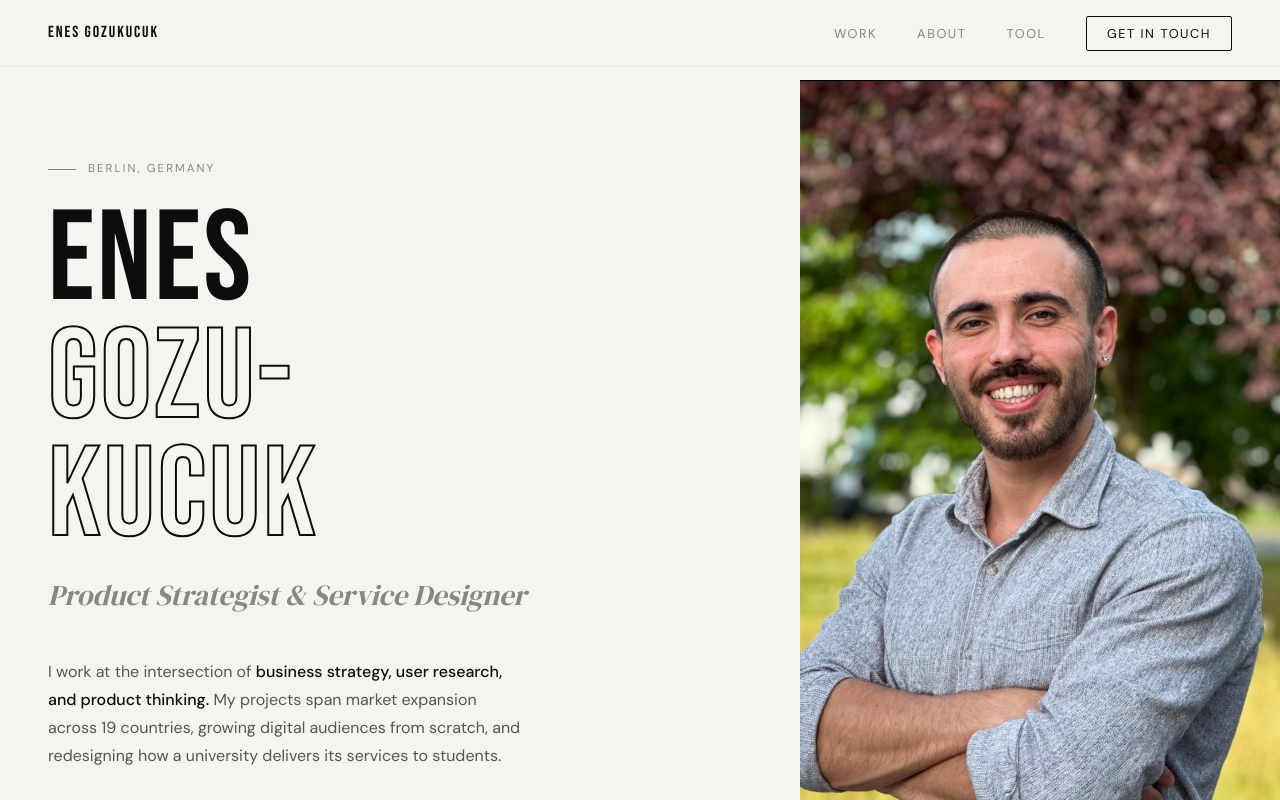
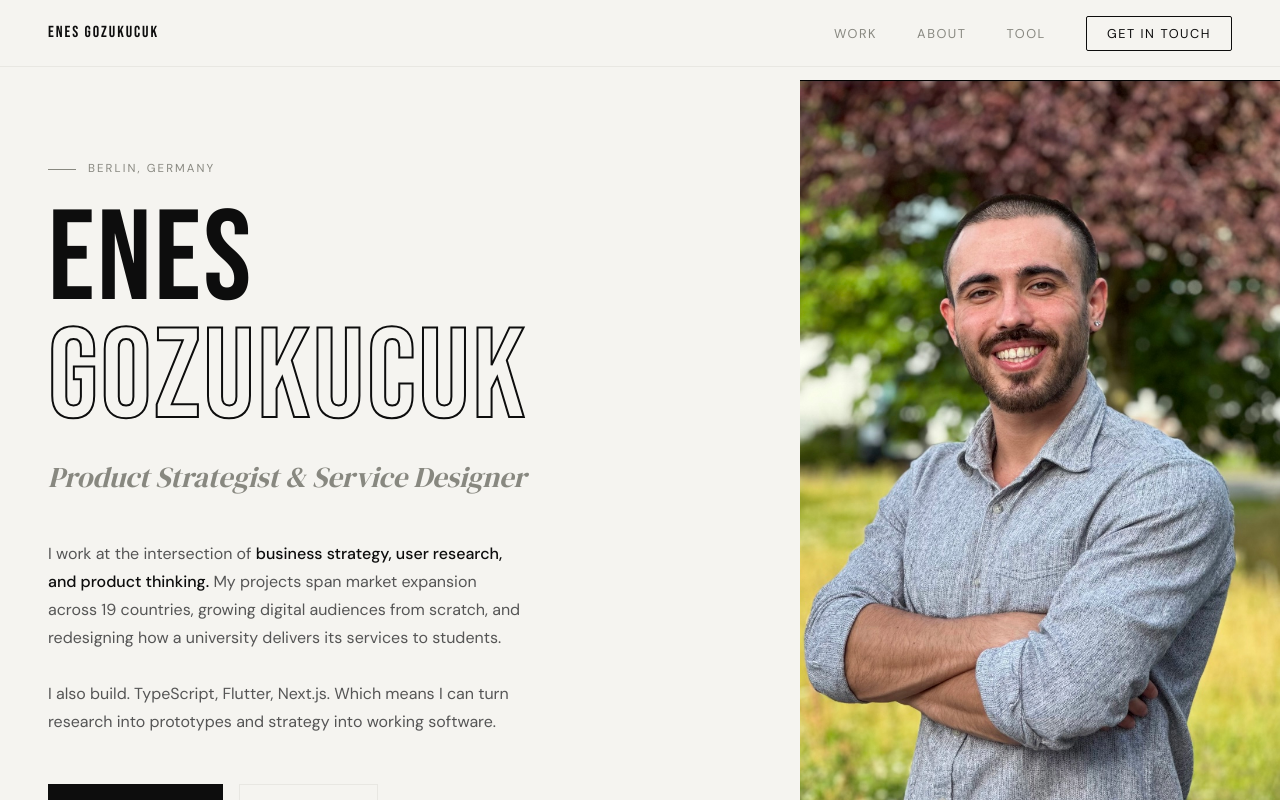
Before and after one commit to enesgozukucukk/enesgozukucuk-portfolio, a Next.js app: page / in a window 1280 px wide. Shown: the top 800 px of the page. Built offline with nearby package versions, Linux system fonts and the light colour scheme.

Commit message:
localStorage persistence, tidy buttons, no em dashes, buy me a coffee in email

```diff
--- a/app/page.tsx
+++ b/app/page.tsx
@@ -364,8 +364,7 @@ export default function Home() {
           <div className="hero-tag">Berlin, Germany</div>
           <h1 className="hero-name">
             Enes
-            <span>Gozu-</span>
-            <span>kucuk</span>
+            <span>Gozukucuk</span>
           </h1>
           <p className="hero-role">Product Strategist & Service Designer</p>
           <p className="hero-desc">
```
